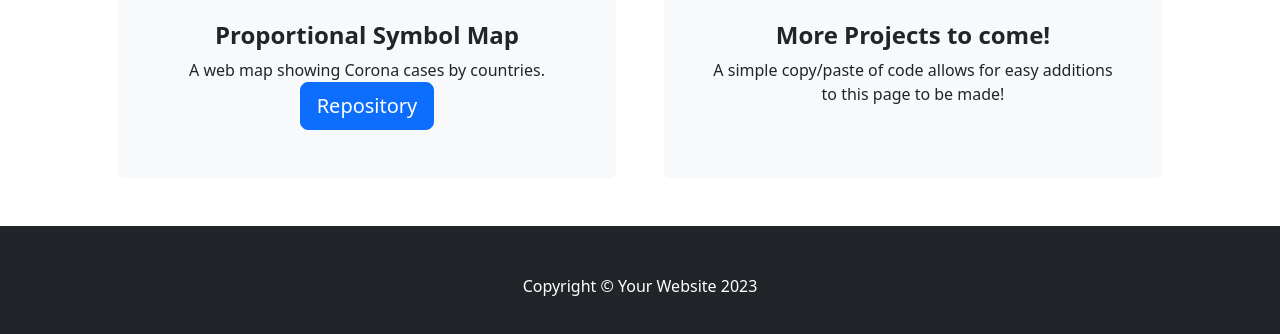
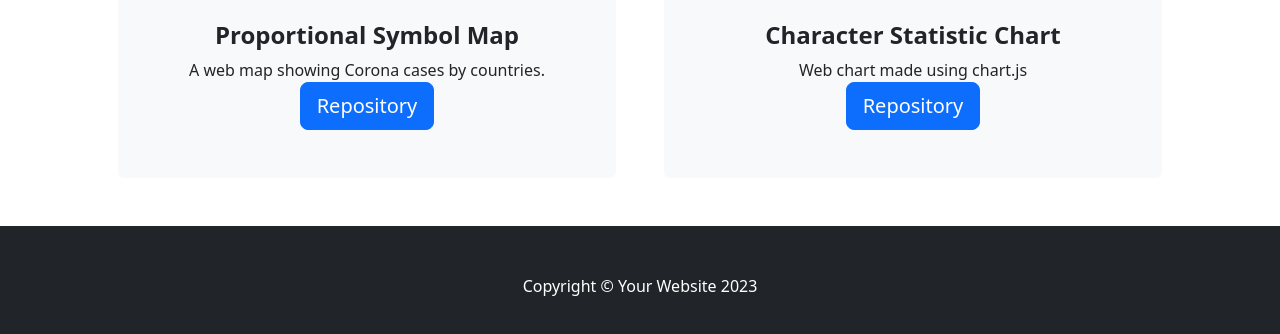
Before and after one commit to LSnyder220/LSnyder220.github.io, a plain HTML site: page index.html in a window 1280 px wide. Shown: the part 1208-1542 px from the top of the page. Drawn offline with nearby package versions, Linux system fonts and the light colour scheme.

Commit message:
Update index.html

```diff
--- a/index.html
+++ b/index.html
@@ -106,9 +106,12 @@
                     <div class="col-lg-6 col-xxl-4 mb-5">
                         <div class="card bg-light border-0 h-100">
                             <div class="card-body text-center p-4 p-lg-5 pt-0 pt-lg-0">
+                                <a href="https://lsnyder220.github.io/chartsjs/">
                                 <div class="feature bg-primary bg-gradient text-white rounded-3 mb-4 mt-n4"><i class="bi bi-patch-check"></i></div>
-                                <h2 class="fs-4 fw-bold">More Projects to come!</h2>
-                                <p class="mb-0">A simple copy/paste of code allows for easy additions to this page to be made!</p>
+                                <a/>
+                                <h2 class="fs-4 fw-bold">Character Statistic Chart</h2>
+                                <p class="mb-0">Web chart made using chart.js</p>
+                                <a class="btn btn-primary btn-lg" href="https://github.com/LSnyder220/ChartsJS">Repository</a>
                             </div>
                         </div>
                     </div>
```
